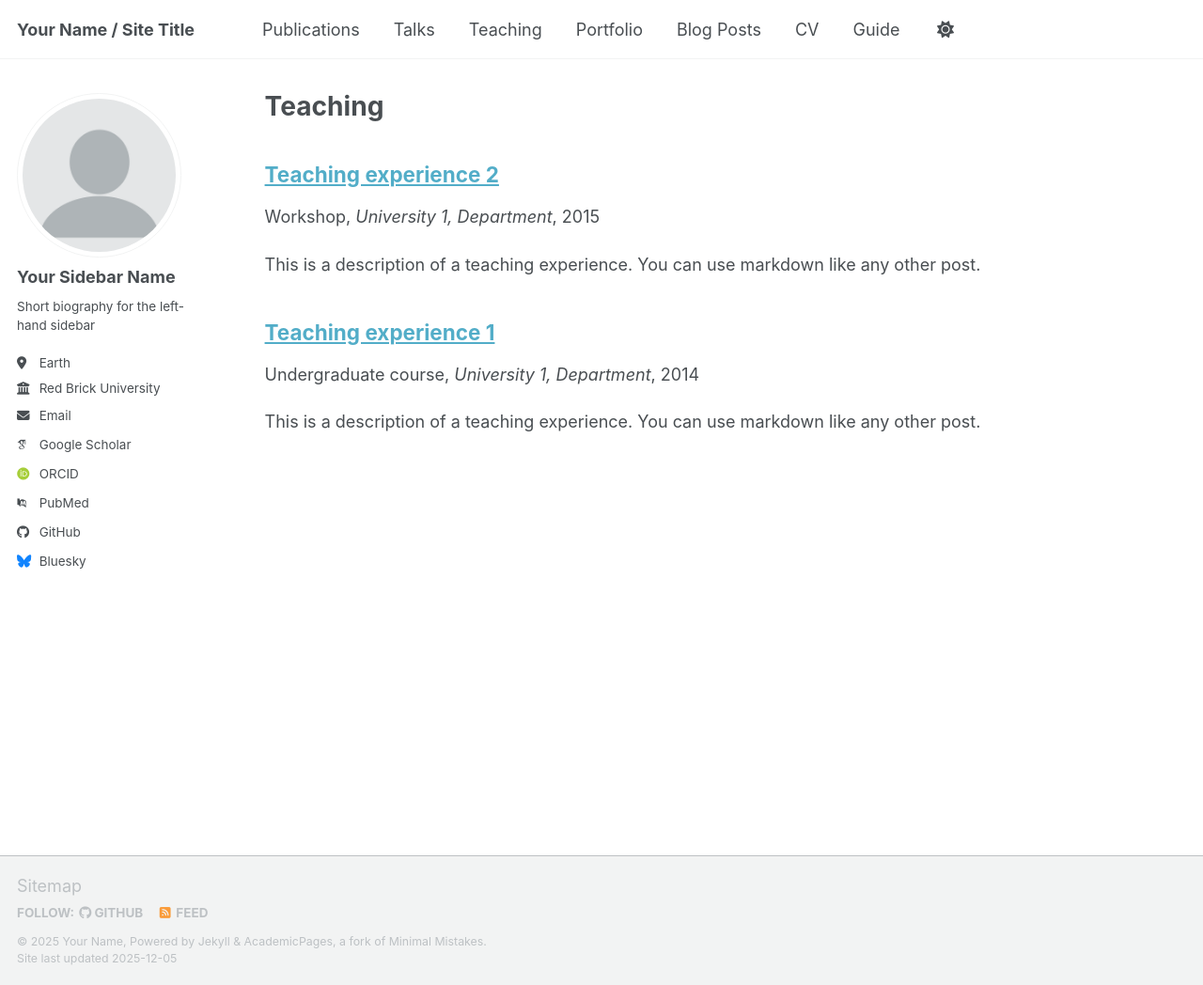
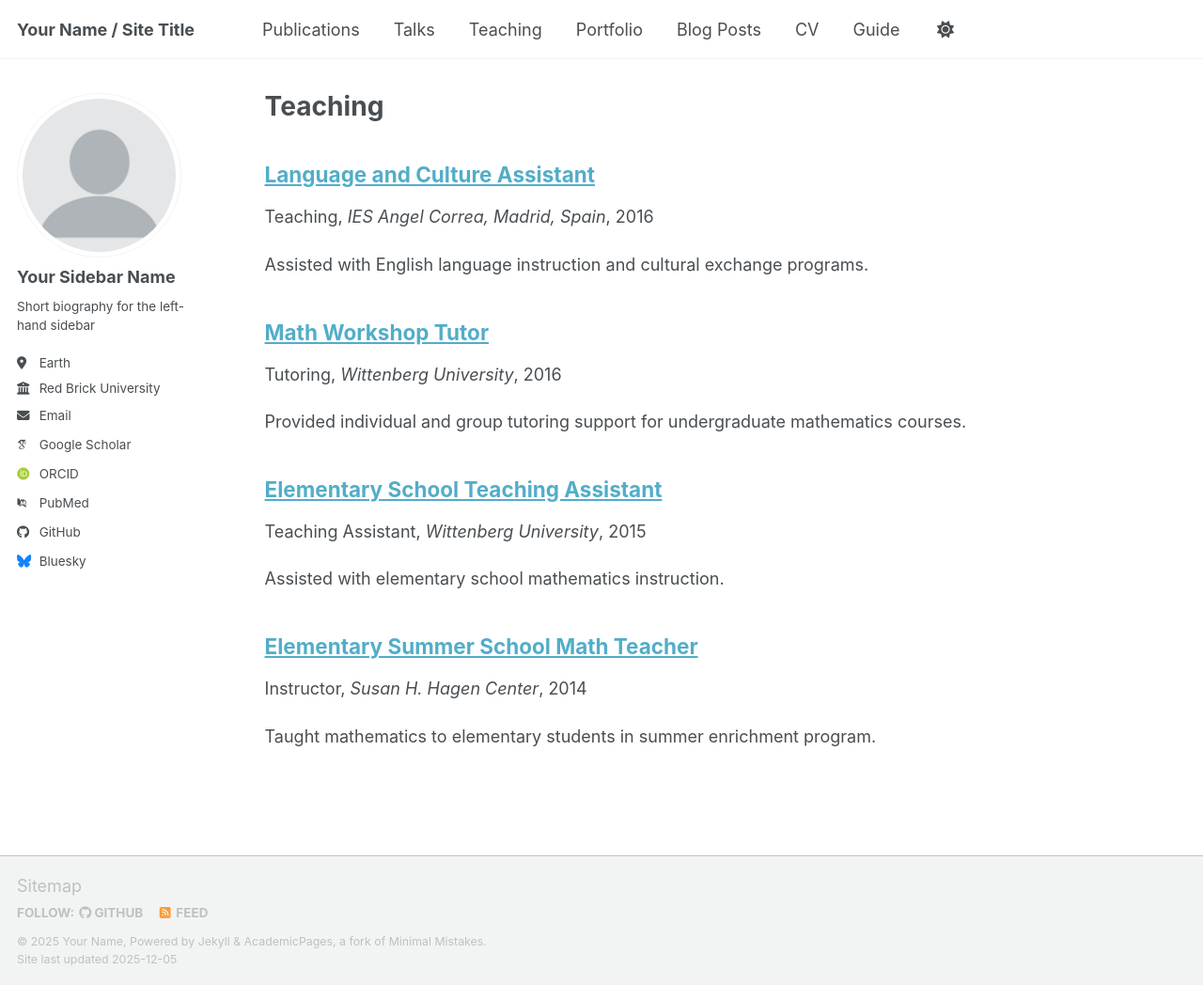
Before and after one commit to kevinegan31/kevinegan31.github.io, a Jekyll site: the page built from _pages/teaching.html, in a window 1280 px wide and 1048 px high. Shown: the whole window at 94% size. Built offline with Jekyll 4.4.1, drawn with Linux system fonts in a browser that asks for light colours; some web fonts are replaced; a script bundle is joined from its source files by our own code; library files that are not in the unit come from our copies.

Commit message:
Update CV: Enhance teaching section by adding new experiences and improving headings

```diff
--- a/_teaching/2014-spring-teaching-1.md
+++ /dev/null
@@ -1,20 +0,0 @@
----
-title: "Teaching experience 1"
-collection: teaching
-type: "Undergraduate course"
-permalink: /teaching/2014-spring-teaching-1
-venue: "University 1, Department"
-date: 2014-01-01
-location: "City, Country"
----
-
-This is a description of a teaching experience. You can use markdown like any other post.
-
-Heading 1
-======
-
-Heading 2
-======
-
-Heading 3
-======
--- /dev/null
+++ b/_teaching/2014-summer-math-teacher.md
@@ -0,0 +1,11 @@
+---
+title: "Elementary Summer School Math Teacher"
+collection: teaching
+type: "Instructor"
+permalink: /teaching/2014-summer-math-teacher
+venue: "Susan H. Hagen Center"
+date: 2014-06-01
+location: "Springfield, OH"
+---
+
+Taught mathematics to elementary students in summer enrichment program.
--- a/_teaching/2015-spring-teaching-2.md
+++ /dev/null
@@ -1,20 +0,0 @@
----
-title: "Teaching experience 2"
-collection: teaching
-type: "Workshop"
-permalink: /teaching/2015-spring-teaching-1
-venue: "University 1, Department"
-date: 2015-01-01
-location: "City, Country"
----
-
-This is a description of a teaching experience. You can use markdown like any other post.
-
-Heading 1
-======
-
-Heading 2
-======
-
-Heading 3
-======
--- /dev/null
+++ b/_teaching/2015-wittenberg-teaching-assistant.md
@@ -0,0 +1,11 @@
+---
+title: "Elementary School Teaching Assistant"
+collection: teaching
+type: "Teaching Assistant"
+permalink: /teaching/2015-wittenberg-teaching-assistant
+venue: "Wittenberg University"
+date: 2015-01-01
+location: "Springfield, OH"
+---
+
+Assisted with elementary school mathematics instruction.
--- /dev/null
+++ b/_teaching/2016-madrid-language-assistant.md
@@ -0,0 +1,11 @@
+---
+title: "Language and Culture Assistant"
+collection: teaching
+type: "Teaching"
+permalink: /teaching/2016-madrid-language-assistant
+venue: "IES Angel Correa, Madrid, Spain"
+date: 2016-09-01
+location: "Madrid, Spain"
+---
+
+Assisted with English language instruction and cultural exchange programs.
--- /dev/null
+++ b/_teaching/2016-wittenberg-math-tutor.md
@@ -0,0 +1,11 @@
+---
+title: "Math Workshop Tutor"
+collection: teaching
+type: "Tutoring"
+permalink: /teaching/2016-wittenberg-math-tutor
+venue: "Wittenberg University"
+date: 2016-01-01
+location: "Springfield, OH"
+---
+
+Provided individual and group tutoring support for undergraduate mathematics courses.
```
Also changed, not shown: _pages/cv.md (+1 -1 lines).
